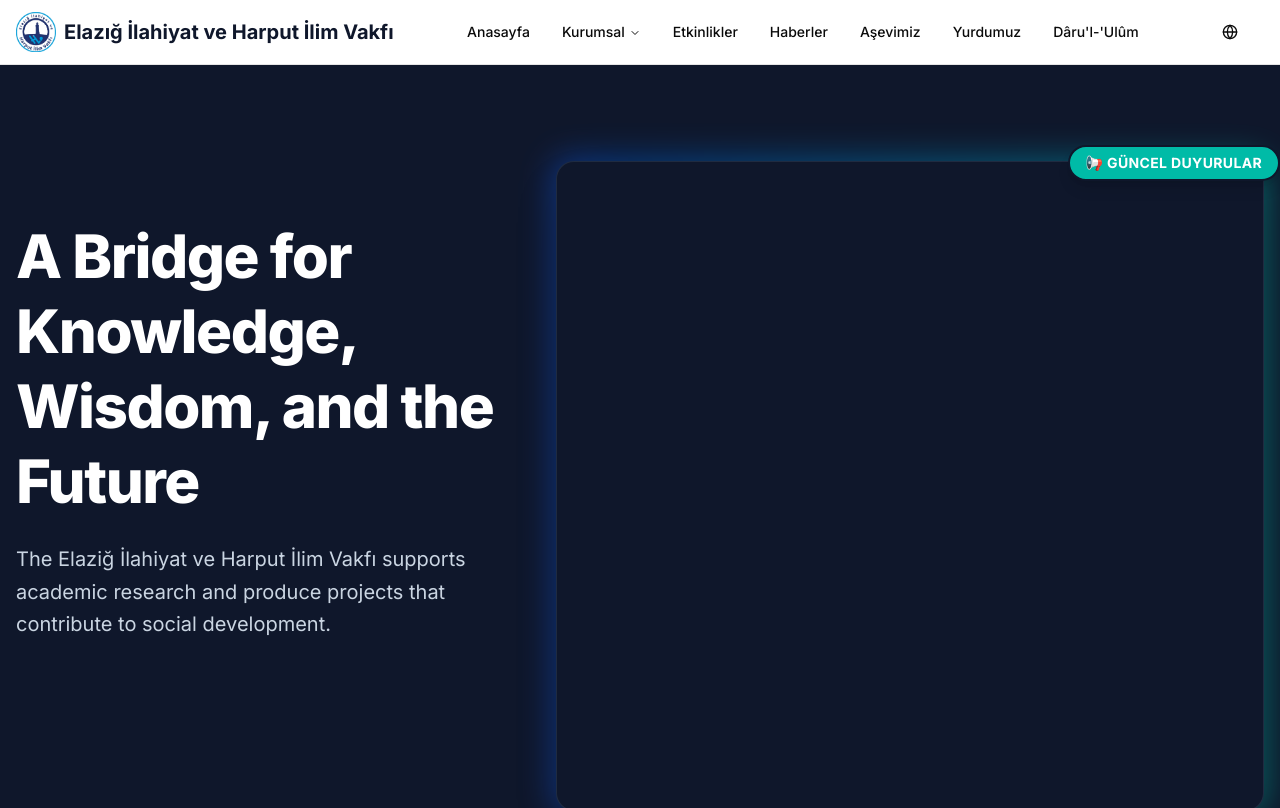
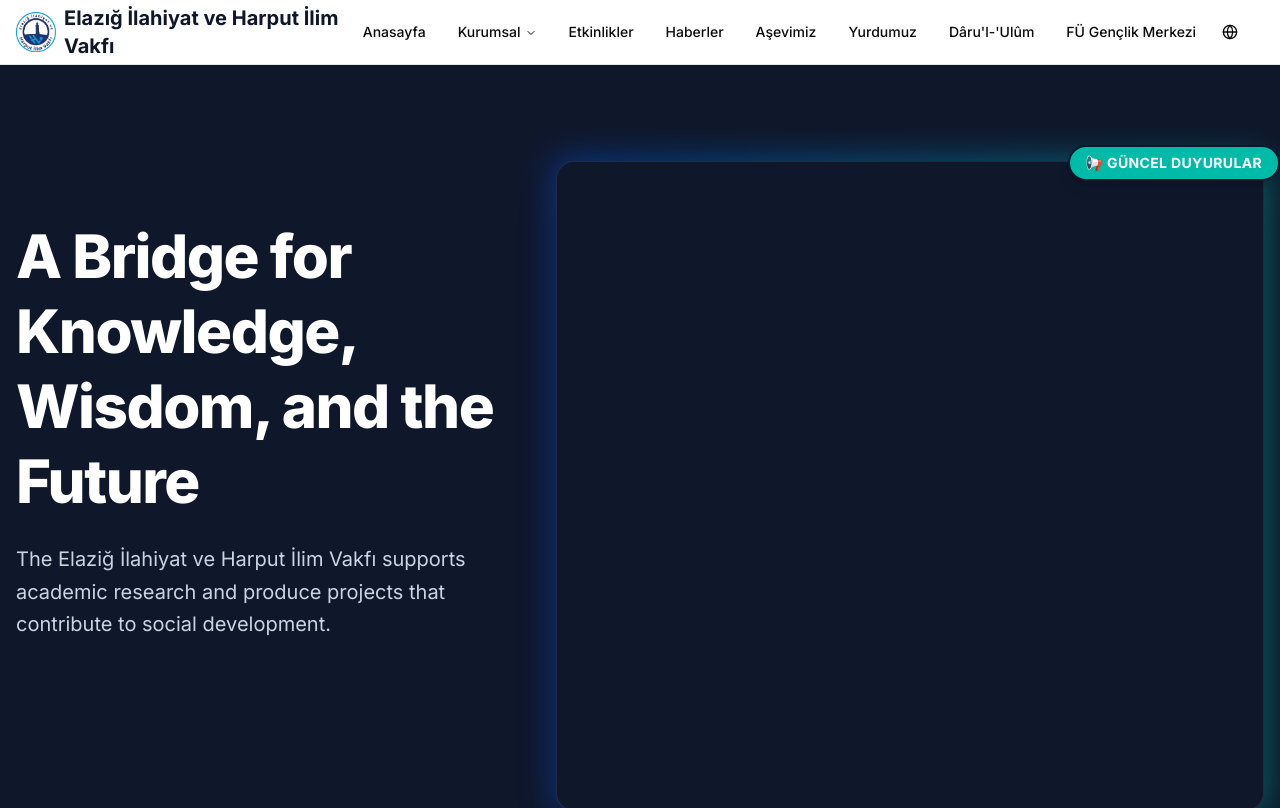
Before and after one commit to sayyid211/Ilahiyat_vakfi, a Next.js app in the folder frontend/: page /en in a window 1280 px wide. Shown: the top 808 px of the page. Built offline with nearby package versions, Linux system fonts and the light colour scheme; no server answers.

Commit message:
add genc button

```diff
--- a/frontend/components/layout/navbar.tsx
+++ b/frontend/components/layout/navbar.tsx
@@ -170,6 +170,16 @@
                   </Link>
                 </NavigationMenuLink>
               </NavigationMenuItem>
+              <NavigationMenuItem>
+                <NavigationMenuLink asChild>
+                  <Link
+                    href="/ilim-ve-kultur-evi"
+                    className="group inline-flex h-10 w-max items-center justify-center bg-transparent px-4 py-2 text-sm font-medium transition-colors hover:text-blue-600 focus:text-blue-600 focus:outline-none disabled:pointer-events-none disabled:opacity-50"
+                  >
+                    FÜ Gençlik Merkezi
+                  </Link>
+                </NavigationMenuLink>
+              </NavigationMenuItem>
             </NavigationMenuList>
           </NavigationMenu>
         </div>
```
Also changed, not shown: 1 other file (tests, documents, lock files or other folders).
